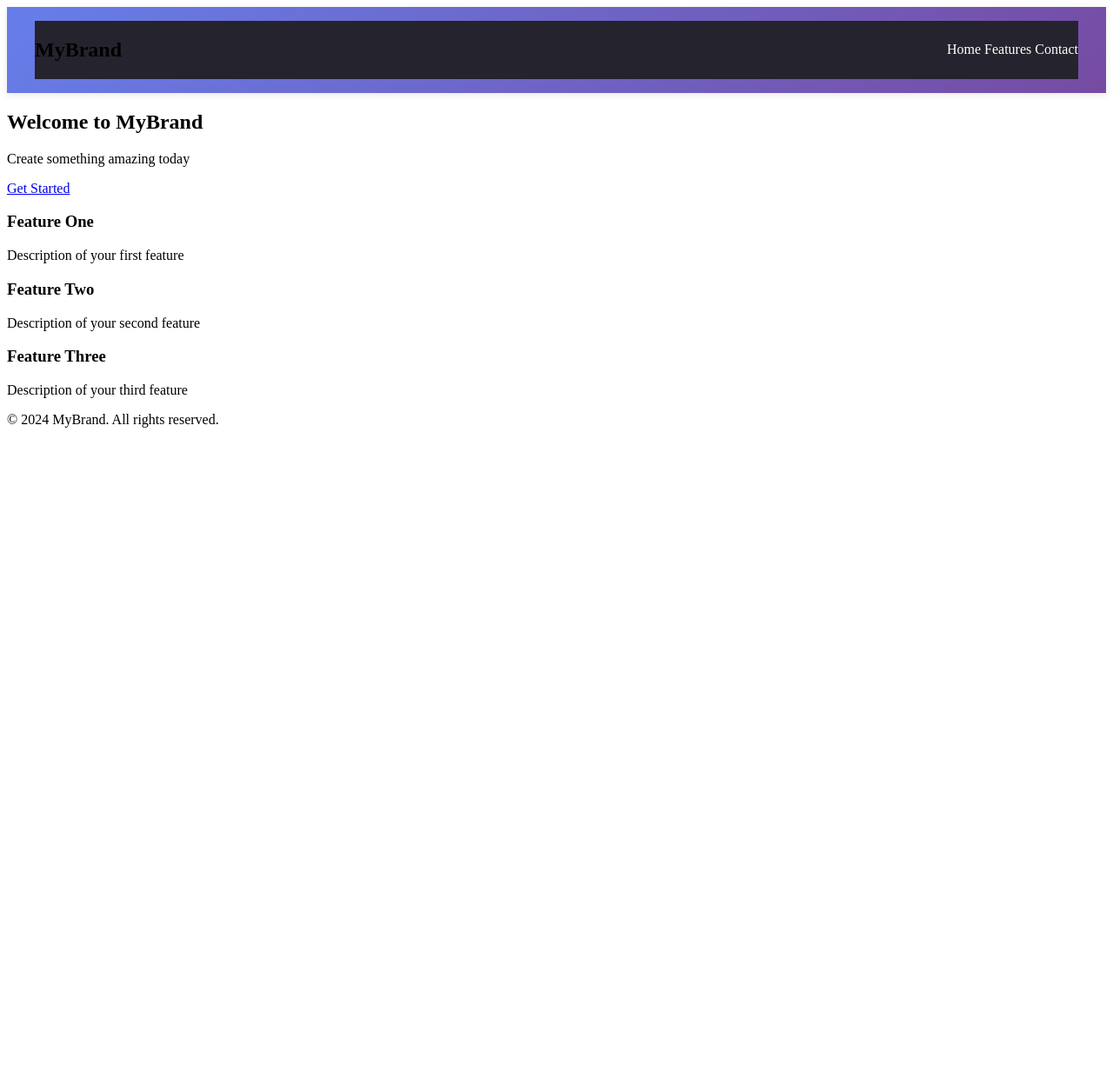
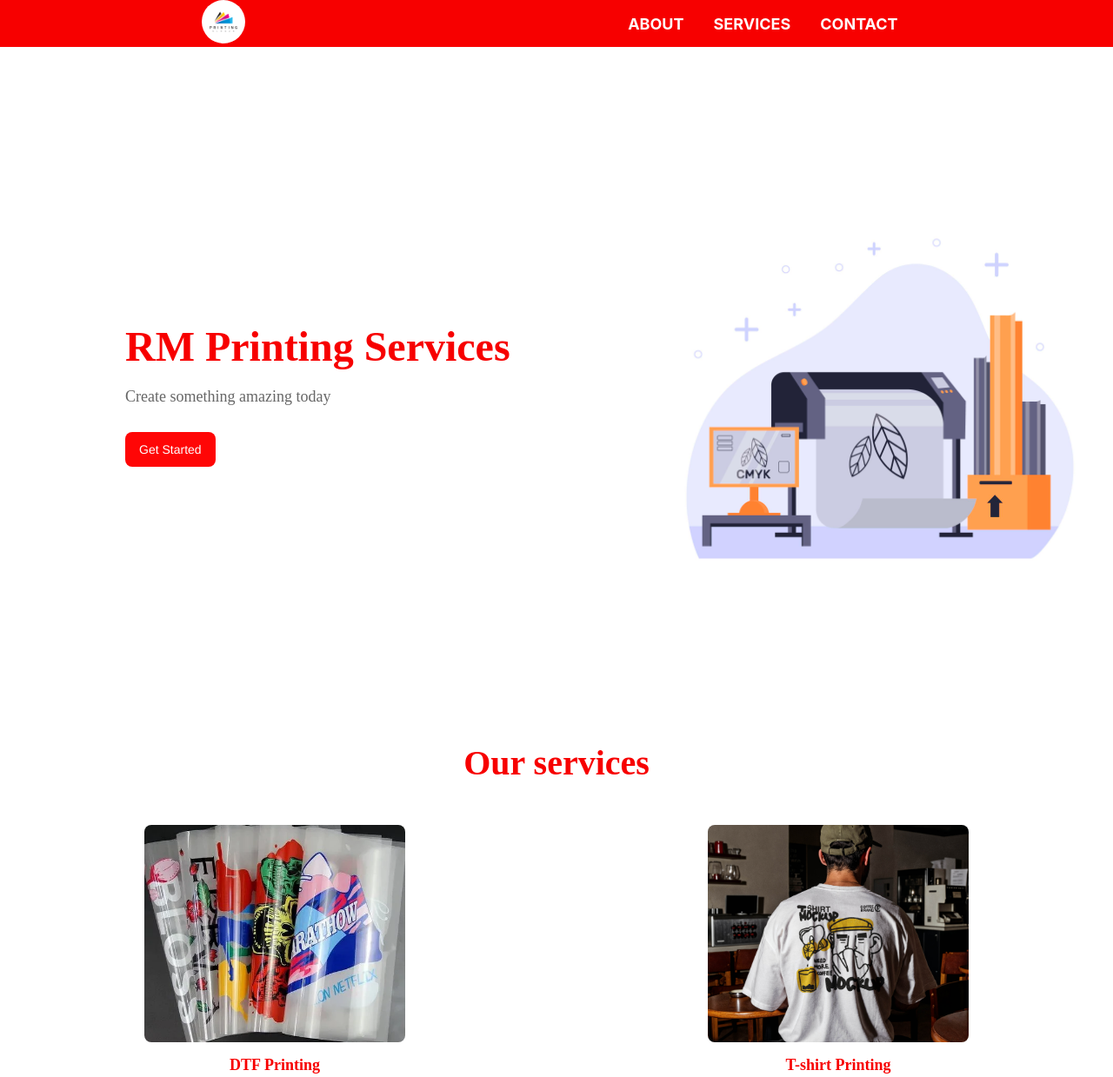
Before and after one commit to SQ1002/rm-printing-services, a plain HTML site: page index.html in a window 1280 px wide. Shown: the top 1239 px of the page at 87% size. Before the commit the page ends 800 px from the top, so only its background shows below. Drawn offline with Linux system fonts and the light colour scheme.

Commit message:
new update

```diff
--- a/css/design.css
+++ b/css/design.css
@@ -1,43 +1,193 @@
-/* Header Styling */
-header {
-    background: linear-gradient(135deg, #667eea 0%, #764ba2 100%);
-    padding: 1rem 2rem;
-    box-shadow: 0 2px 8px rgba(0, 0, 0, 0.1);
-    position: sticky;
-    top: 0;
-    z-index: 100;
+/* CSS Reset */
+* {
+    margin: 0;
+    padding: 0;
+    box-sizing: border-box;
+
+}
+/* Global Colors */
+:root {
+    --primary-color: #f70000;
+    --secondary-color: #666;
+    --accent-color: #007bff;
+    --background-color: #fff;
+    --text-color: #333;
+    --border-color: #ddd;
+    --red-50: #ffe5e5;
+    --red-100: #ffcccc;
+    --red-200: #ff9999;
+    --red-300: #ff6666;
+    --red-400: #ff3333;
+    --red-500: #f70000;
+    --red-600: #cc0000;
+    --red-700: #990000;
+    --red-800: #660000;
+    --red-900: #330000;
 }
 
-header nav {
-    max-width: 1200px;
-    margin: 0 auto;
-    display: flex;
-    justify-content: space-between;
-    align-items: center;
+/* Global Fonts */
+:root {
+    --font-family-base: -apple-system, BlinkMacSystemFont, 'Segoe UI', Roboto, 'Helvetica Neue', Arial, sans-serif;
+    --font-family-mono: 'Courier New', monospace;
+    --font-size-base: 16px;
+    --font-size-small: 14px;
+    --font-size-large: 18px;
+    --line-height-base: 1.6;
 }
 
-header .logo {
-    font-size: 1.5rem;
-    font-weight: bold;
-    color: white;
-    text-decoration: none;
+.header {
+display: flex;
+align-items: center;
+justify-content:space-around;
+width: 100%; /* Limits the width */
+padding-left: 20px; /* Prevents text from hitting screen edges */
+padding-right: 20px;
+background-color: var(--primary-color);
+
+}
+.logo-img {
+height: 50px; /* Adjust as needed */
+width: auto; /* Maintains aspect ratio */
+border-radius: 100%;
 }
 
-header ul {
-    list-style: none;
-    display: flex;
-    gap: 2rem;
-    margin: 0;
-    padding: 0;
+
+.navbar a {
+    text-decoration: none;
+    color: var(--red-100);
+    font-size: var(--font-size-large);
+    font-weight: bold;
+    color: snow;
+    font-family: var(--font-family-base);
+    padding: 10px 15px;
 }
 
-header a {
-    color: white;
-    text-decoration: none;
-    font-size: 1rem;
-    transition: opacity 0.3s ease;
+.landing-page {
+    height: 100vh;
+    display: flex;
+    direction:column;
+    align-items: center;
+    justify-content: space-between;
+    padding: 60px 20px;
 }
 
-header a:hover {
-    opacity: 0.8;
+.left {
+    align-self: center;
+    width: 50%;
+    margin-left: 10%;
 }
+.left h1{
+    color: var(--primary-color);
+    font-size: 3rem;
+    margin-bottom: 20px;
+}
+.left p {
+    color: var(--secondary-color);
+    font-size: var(--font-size-large);
+    margin-bottom: 30px;
+}
+
+/* CSS */
+.cta-button {
+  background-color: #ff0606;
+  border-radius: 8px;
+  border-style: none;
+  box-sizing: border-box;
+  color: #FFFFFF;
+  cursor: pointer;
+  display: inline-block;
+  font-family: "Haas Grot Text R Web", "Helvetica Neue", Helvetica, Arial, sans-serif;
+  font-size: 14px;
+  font-weight: 500;
+  height: 40px;
+  line-height: 20px;
+  list-style: none;
+  margin: 0;
+  outline: none;
+  padding: 10px 16px;
+  position: relative;
+  text-align: center;
+  text-decoration: none;
+  transition: color 100ms;
+  vertical-align: baseline;
+  user-select: none;
+  -webkit-user-select: none;
+  touch-action: manipulation;
+}
+
+.cta-button:hover,
+.cta-button:focus {
+  background-color: #00ff80;
+}
+
+.right {
+    width: 40%;
+}
+.right img {
+    max-width: 100%;
+    height: auto;
+    border-radius: 8px;
+
+}
+
+
+.container-features {
+    height: 100vh;
+}
+.container-features h2{
+    color: var(--primary-color);
+    font-size: 2.5rem;
+    text-align: center;
+    margin-bottom: 2rem;
+
+}
+.container-feat {
+    display: grid;
+    grid-template-columns: repeat(auto-fit, minmax(500px, 1fr));
+    gap: 3rem;
+    padding: 1rem;
+    justify-items: center;
+}
+
+.feature {
+    display: flex;
+    flex-direction: column;
+    align-items: center;
+    text-align: center;
+    max-width: 300px;
+}
+
+.feature-img {
+    width: 100%;
+    height: 250px;
+    object-fit: cover;
+    border-radius: 8px;
+    margin-bottom: 1rem;
+}
+
+.feature h3 {
+    color: var(--primary-color);
+    font-size: var(--font-size-large);
+    margin-bottom: 0.5rem;
+}
+
+.feature p {
+    color: var(--secondary-color);
+    font-size: var(--font-size-small);
+}
+
+@media (max-width: 768px) {
+    .container-feat {
+        grid-template-columns: repeat(auto-fit, minmax(250px, 1fr));
+        gap: 1.5rem;
+        padding: 1.5rem;
+    }
+}
+
+@media (max-width: 480px) {
+    .container-feat {
+        grid-template-columns: 1fr;
+        gap: 1rem;
+        padding: 1rem;
+    }
+}
--- a/index.html
+++ b/index.html
@@ -9,42 +9,65 @@
 
 </head>
 <body>
-    <header>
-        <nav>
-            <h2>MyBrand</h2>
-            <div>
-                <a href="#home">Home</a>
-                <a href="#features">Features</a>
-                <a href="#contact">Contact</a>
-            </div>
-        </nav>
-    </header>
+ <header class="header">
 
-    <section class="hero" id="home">
-        <h1>Welcome to MyBrand</h1>
+    <a href="./index.html" class="logo-link">
+        <img src="img/logo.jpg" alt="RM printing logo" class="logo-img">
+    </a>
+
+    <!-- Navigation menu -->
+    <nav class="navbar" id="navbar">
+        <a href="./about.html">ABOUT</a>
+        <a href="./services.html">SERVICES</a>
+        <a href="./contact.html">CONTACT</a>
+    </nav>
+</header>
+
+
+
+
+
+    <section class="landing-page" id="home">
+        <div class="left">
+        <h1>RM Printing Services</h1>
         <p>Create something amazing today</p>
         <a href="#" class="cta-button">Get Started</a>
-    </section>
-
-    <section class="features" id="features">
-        <div class="feature">
-            <h3>Feature One</h3>
-            <p>Description of your first feature</p>
         </div>
-        <div class="feature">
-            <h3>Feature Two</h3>
-            <p>Description of your second feature</p>
-        </div>
-        <div class="feature">
-            <h3>Feature Three</h3>
-            <p>Description of your third feature</p>
+        <div class="right">
+        <img src="img/landing.jpg" alt="Workspace environment" class="hero-img">
         </div>
     </section>
 
-    <footer id="contact">
-        <p>&copy; 2024 MyBrand. All rights reserved.</p>
-    </footer>
 
-    <script src="js/behavior.js"></script>
+
+
+    <section class="container-features" id="features">
+        <h2>Our services</h2>
+        <div class="container-feat">
+            <div class="feature">
+        <img src="img/dtf-roll.webp" alt="dtf roll" class="feature-img">
+        <h3>DTF Printing</h3>
+        <p>Transform your garments with our advanced DTF printing technology for vibrant, long-lasting designs.</p>
+        </div>
+
+        <div class="feature">
+        <img src="img/tshirt.jpg" alt="t-shirt" class="feature-img">
+        <h3>T-shirt Printing</h3>
+        <p>Experience vibrant colors and sharp details with our state-of-the-art printing technology.</p>
+        </div>
+        <div class="feature">
+        <img src="img/mug.jpg" alt="mug" class="feature-img">
+        <h3>Custom Mug Printing</h3>
+        <p>Get your prints quickly with our efficient production process, ensuring timely delivery.</p>
+        </div>
+        <div class="feature">
+        <img src="img/cap.jpg" alt="cap" class="feature-img">
+        <h3>Cup Printing</h3>
+        <p>We offer personalized printing services to meet your unique needs and specifications.</p>
+        </div>
+        </div>
+    </section>
+
+
 </body>
 </html>
--- a/js/behavior.js
+++ /dev/null
@@ -1,31 +0,0 @@
-// Add this to your behavior.js file
-const navbar = document.querySelector('nav'); // or your navbar selector
-
-// Optional: Add animation on scroll
-window.addEventListener('scroll', () => {
-    if (window.scrollY > 50) {
-        navbar.style.backgroundColor = '#333'; // Change to your desired color
-        navbar.style.transition = 'background-color 0.3s ease';
-    } else {
-        navbar.style.backgroundColor = 'transparent'; // Original color
-    }
-});
-
-// Optional: Add animation on hover
-if (navbar) {
-    navbar.addEventListener('mouseenter', () => {
-        navbar.style.backgroundColor = '#444';
-        navbar.style.transition = 'background-color 0.3s ease';
-    });
-
-    navbar.addEventListener('mouseleave', () => {
-        navbar.style.backgroundColor = 'transparent';
-    });
-}
-// Random background color loop for navbar
-function randomizeNavbarColor() {
-    const randomColor = '#' + Math.floor(Math.random()*16777215).toString(16);
-    navbar.style.backgroundColor = randomColor;
-}
-
-setInterval(randomizeNavbarColor, 2000); // Change color every 2 seconds
```
Also changed, not shown: img/cap.jpg (added), img/dtf-roll.webp (added), img/landing.jpg (added), img/logo.jpg (added), img/tshirt.jpg (added), 1 other file.
